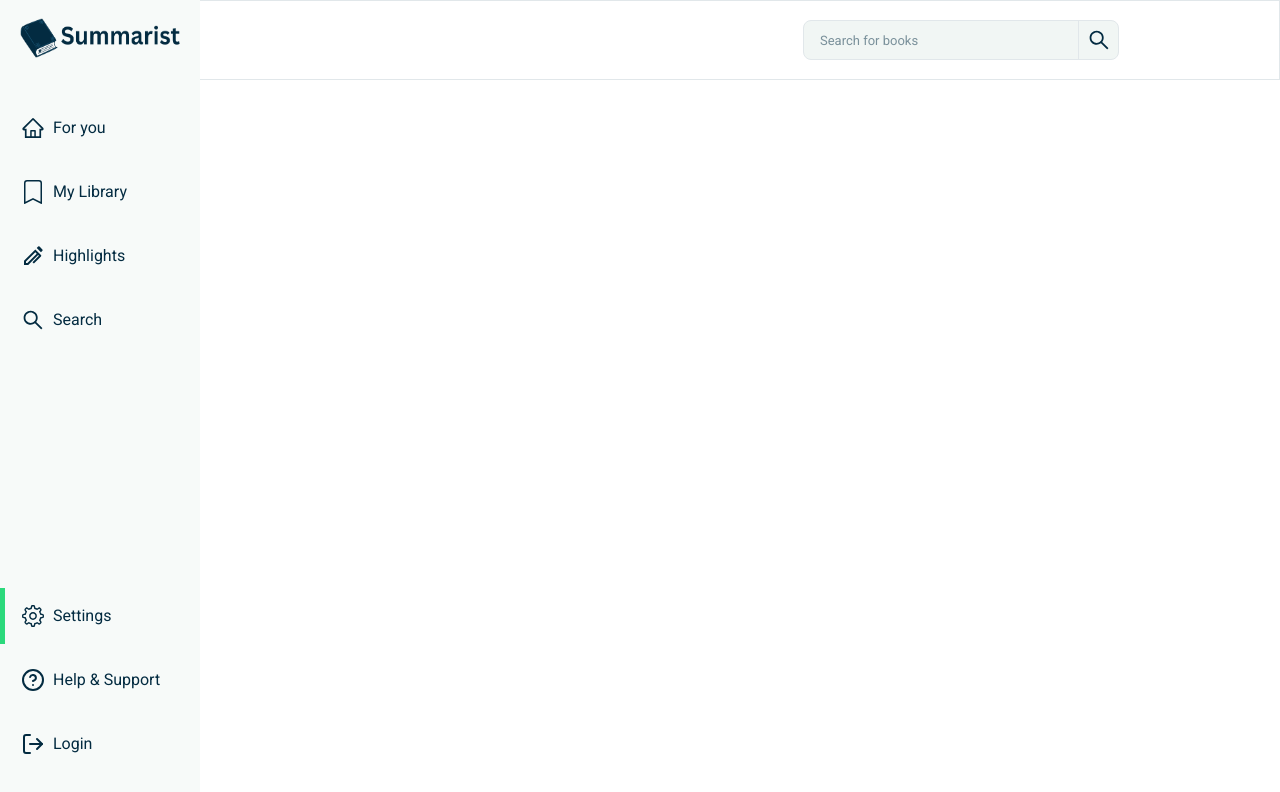
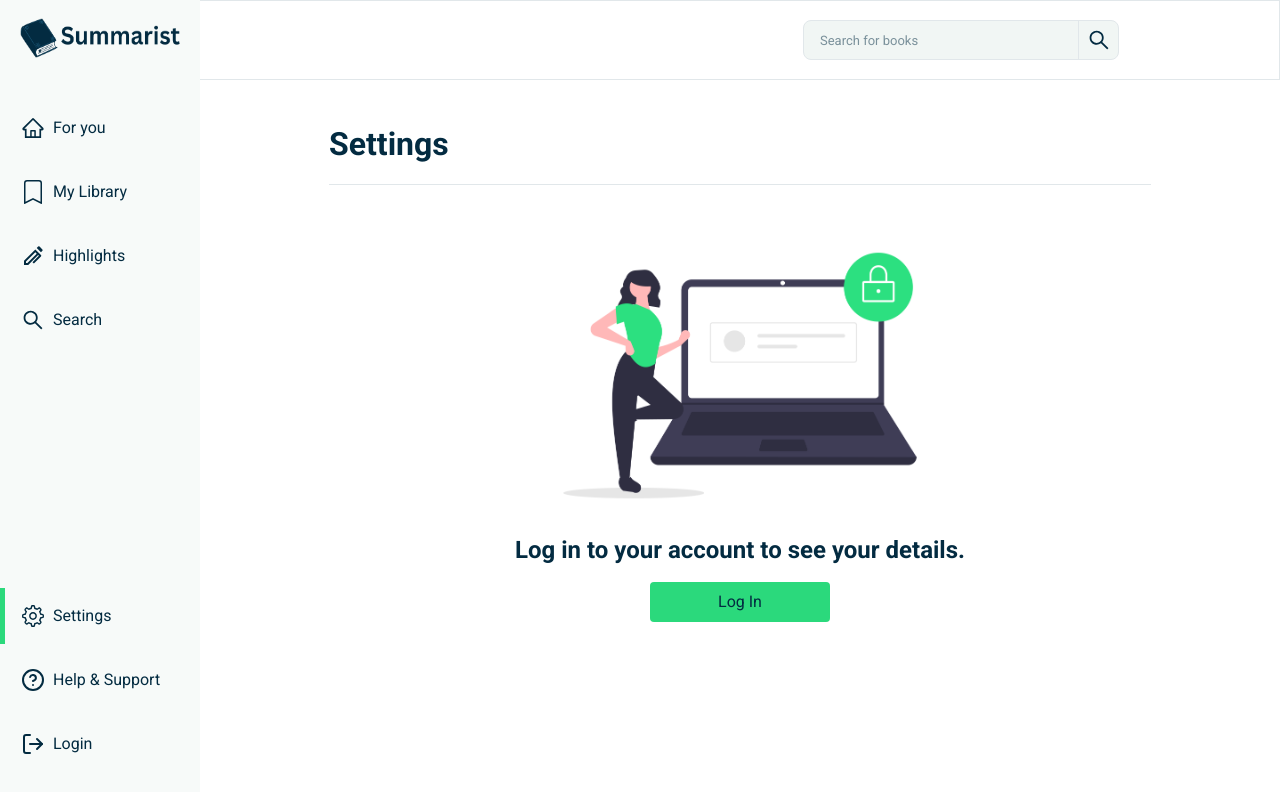
Before and after one commit to Elisandrosams/Advanced-Internship, a Next.js app in the folder internship-advanced/: page /Settings in a window 1280 px wide. Shown: the top 792 px of the page. Built offline with nearby package versions, Linux system fonts and the light colour scheme; no server answers.

Commit message:
added global auth and subscription status, finished book page and settings page

```diff
--- a/internship-advanced/Components/bookCard.tsx
+++ b/internship-advanced/Components/bookCard.tsx
@@ -1,6 +1,7 @@
 "use client";
 
 import Link from "next/link";
+import { useAuth } from '@/context/AuthContext';
 
 interface Book {
   id: string;
@@ -10,17 +11,21 @@ interface Book {
   imageLink: string;
   averageRating?: number;
   audioLink?: string;
+  subscriptionRequired?: boolean;
 }
 
 export default function BookCard({ book }: { book: Book }) {
 
-
+const { user, loading, subscriptionPlan } = useAuth();
 
 
   return (
       <Link
       href={`/book/${book.id}`}
       className="relative snap-start max-w-50 w-full pt-8 pb-3 px-3 rounded-sm">
+        {subscriptionPlan === 'basic' && book.subscriptionRequired && (
+          <div className="bg-primary w-fit h-4.5 absolute top-0 right-0 text-white text-[10px] flex items-center px-2 rounded-[20px]">Premium</div>
+        )}
         <figure className="w-43 h-43 mb-2">
           <img className="w-full h-full" src={book.imageLink} />
         </figure>
--- a/internship-advanced/Components/sidebar.tsx
+++ b/internship-advanced/Components/sidebar.tsx
@@ -2,34 +2,30 @@
 
 import Link from "next/link";
 import { usePathname } from "next/navigation";
-import { initFirebase } from "../app/firebase";
-import { getAuth, onAuthStateChanged, User } from "firebase/auth";
-import { useState, useEffect } from "react";
+import { useState } from "react";
 import LoginModal from "@/Components/loginModal";
+import { useAuth } from "@/context/AuthContext";
 
 export default function SideBar() {
   const [isModalOpen, setIsModalOpen] = useState(false);
-  const [user, setUser] = useState<User | null>(null);
+  const { user, logout } = useAuth();
   const pathname = usePathname();
+
   const isForYou = pathname === "/For-You";
   const isLibrary = pathname === "/Library";
   const isSettings = pathname === "/Settings";
-  const fire = initFirebase();
-  const auth = getAuth(fire);
 
-  useEffect(() => {
-    const unsubscribe = onAuthStateChanged(auth, (user) => {
-      setUser(user);
-    });
-    return () => unsubscribe();
-  }, [auth]);
 
   const signIn = () => {
     setIsModalOpen(true);
   };
-  const signOut = () => {
-    auth.signOut();
-    setIsModalOpen(false);
+  const signOut = async () => {
+    try {
+      await logout();
+      setIsModalOpen(false);
+    } catch (error) {
+      console.error("Failed to log out", error);
+    }
   };
 
   return (
--- a/internship-advanced/app/Settings/page.tsx
+++ b/internship-advanced/app/Settings/page.tsx
@@ -1,11 +1,44 @@
+"use client";
+
 import SideBar from "@/Components/sidebar";
 import SearchBar from "@/Components/searchbar";
+import LoginModal from "@/Components/loginModal";
+
+import { useState } from "react";
+import { useAuth } from '@/context/AuthContext';
+import Link from "next/link";
 
 export default function Settings() {
+  const [isModalOpen, setIsModalOpen] = useState(false);
+  const { user, loading, subscriptionPlan } = useAuth();
+
   return (
     <div>
+      <LoginModal isOpen={isModalOpen} onClose={() => setIsModalOpen(false)} />
       <SideBar />
       <SearchBar />
+      <div className="w-full py-10">
+        <div className="max-w-267.5 w-full mx-auto pr-6 pl-56">
+          <div className="text-left border-b border-[#e1e7ea] pb-4 font-bold text-[32px] text-primary mb-8">Settings</div>
+          {!user && !loading ? (
+        <div className="max-w-115 flex flex-col items-center mx-auto">
+          <img src="/login.png" className="w-full h-full" />
+          <div className="text-primary text-2xl font-bold text-center mb-4">Log in to your account to see your details.</div>
+          <button onClick={() => setIsModalOpen(true)} className="bg-highlight text-primary h-10 rounded text-base w-fit min-w-45 transition-bg duration-200 hover:bg-active">Log In</button>
+        </div>
+      ) : (
+        <>
+          <div className="flex flex-col gap-2 mb-8 border-b border-[#e1e7ea] pb-6">
+            <div className="text-lg font-bold text-primary">Your Subscription plan</div>
+            <div className="text-primary">{subscriptionPlan}</div>
+            {subscriptionPlan === 'basic' && (<Link href="/choose-plan" className="flex items-center justify-center bg-highlight text-primary h-10 rounded text-base w-25 min-w-45 transition-bg duration-200 hover:bg-active">Upgrade to Premium</Link>)}
+          </div>
+          <div className="flex flex-col gap-2 pb-6">
+            <div className="text-lg font-bold text-primary">Email</div>
+            <div className="text-primary">{user?.email}</div>
+          </div></>)}
+        </div>
+      </div>
     </div>
   );
 }
--- a/internship-advanced/app/book/[id]/page.tsx
+++ b/internship-advanced/app/book/[id]/page.tsx
@@ -1,18 +1,33 @@
 "use client";
 import { useEffect, useState } from "react";
-import { useParams } from "next/navigation";
+import { useParams, useRouter } from "next/navigation";
+import { useAuth } from "@/context/AuthContext";
+import LoginModal from "@/Components/loginModal";
 import SideBar from "@/Components/sidebar";
 import SearchBar from "@/Components/searchbar";
 
 export default function getBook() {
+  const [isModalOpen, setIsModalOpen] = useState(false);
+  const router = useRouter();
+  const { user, subscriptionPlan } = useAuth();
   const params = useParams();
   const bookId = params.id;
   const [book, setBook] = useState<any>([]);
 
+  const handleReadClick = () => {
+    if (user) {
+      router.push(`/player/${params.id}`);
+    } else {
+      setIsModalOpen(true);
+    }
+  };
+
   useEffect(() => {
     if (bookId) {
       const fetchBook = async () => {
-        const response = await fetch(`https://us-central1-summaristt.cloudfunctions.net/getBook?id=${bookId}`);
+        const response = await fetch(
+          `https://us-central1-summaristt.cloudfunctions.net/getBook?id=${bookId}`,
+        );
         const data = await response.json();
         console.log(data);
         setBook(data);
@@ -21,19 +36,24 @@ export default function getBook() {
     }
   }, [bookId]);
 
-
   return (
     <main>
+      <LoginModal isOpen={isModalOpen} onClose={() => setIsModalOpen(false)} />
       <SideBar />
       <SearchBar />
-      <div className="max-w-267.5 w-full mx-auto pr-6 pl-56">
-        <div className="w-full py-10">
+      <div className="w-full py-10">
+        <div className="max-w-267.5 w-full mx-auto pr-6 pl-56">
           <div className="flex gap-8 max-[992px]:flex-col max-[992px]:gap-4">
             <div className="w-full max-[992px]:order-1">
               <div className="text-primary mb-4 font-semibold text-[32px]">
-                {book?.title}
+                {book?.title}{" "}
+                {book?.subscriptionRequired && (
+                  <span className="text-primary">(Premium)</span>
+                )}
               </div>
-              <div className="text-primary mb-4 font-semibold">{book?.author}</div>
+              <div className="text-primary mb-4 font-semibold">
+                {book?.author}
+              </div>
               <div className="text-primary mb-4 font-light text-xl">
                 {book?.subTitle}
               </div>
@@ -109,7 +129,21 @@ export default function getBook() {
                 </div>
               </div>
               <div className="flex mb-6 gap-4">
-                <button className="flex items-center justify-center w-36 h-12 bg-primary text-white text-base cursor-pointer rounded-sm gap-2 transition-opacity hover:opacity-80 duration-200">
+                <button
+                  onClick={() => {
+                    if (!user) {
+                      setIsModalOpen(true);
+                    } else if (
+                      subscriptionPlan !== "basic" ||
+                      !book?.subscriptionRequired
+                    ) {
+                      handleReadClick();
+                    } else {
+                      router.push("/choose-plan");
+                    }
+                  }}
+                  className="flex items-center justify-center w-36 h-12 bg-primary text-white text-base cursor-pointer rounded-sm gap-2 transition-opacity hover:opacity-80 duration-200"
+                >
                   <div className="flex">
                     <svg
                       stroke="currentColor"
@@ -124,7 +158,21 @@ export default function getBook() {
                   </div>
                   <div>Read</div>
                 </button>
-                <button className="flex items-center justify-center w-36 h-12 bg-primary text-white text-base cursor-pointer rounded-sm gap-2 transition-opacity hover:opacity-80 duration-200">
+                <button
+                  onClick={() => {
+                    if (!user) {
+                      setIsModalOpen(true);
+                    } else if (
+                      subscriptionPlan !== "basic" ||
+                      !book?.subscriptionRequired
+                    ) {
+                      handleReadClick();
+                    } else {
+                      router.push("/choose-plan");
+                    }
+                  }}
+                  className="flex items-center justify-center w-36 h-12 bg-primary text-white text-base cursor-pointer rounded-sm gap-2 transition-opacity hover:opacity-80 duration-200"
+                >
                   <div className="flex">
                     <svg
                       stroke="currentColor"
@@ -155,13 +203,21 @@ export default function getBook() {
                 </div>
                 <div>Add title to My Library</div>
               </div>
-              <div className="text-lg text-primary mb-4 font-semibold">What's it about?</div>
+              <div className="text-lg text-primary mb-4 font-semibold">
+                What's it about?
+              </div>
               <div className="flex flex-wrap mb-4 gap-4">
-                <div className="bg-[#f1f6f4] flex h-12 items-center cursor-not-allowed text-primary font-medium px-4 rounded">{book?.tags?.[0]}</div>
-                <div className="bg-[#f1f6f4] flex h-12 items-center cursor-not-allowed text-primary font-medium px-4 rounded">{book?.tags?.[1]}</div>
+                <div className="bg-[#f1f6f4] flex h-12 items-center cursor-not-allowed text-primary font-medium px-4 rounded">
+                  {book?.tags?.[0]}
+                </div>
+                <div className="bg-[#f1f6f4] flex h-12 items-center cursor-not-allowed text-primary font-medium px-4 rounded">
+                  {book?.tags?.[1]}
+                </div>
               </div>
               <div className="text-primary mb-4">{book?.bookDescription}</div>
-              <h2 className="text-lg text-primary mb-4 font-semibold">About the author</h2>
+              <h2 className="text-lg text-primary mb-4 font-semibold">
+                About the author
+              </h2>
               <div className="text-primary">{book?.authorDescription}</div>
             </div>
             <div className="max-[992px]:flex max-[992px]:justify-center">
--- a/internship-advanced/app/firebase.tsx
+++ b/internship-advanced/app/firebase.tsx
@@ -1,5 +1,6 @@
 // Import the functions you need from the SDKs you need
 import { initializeApp } from "firebase/app";
+import { getAuth } from "firebase/auth";
 // TODO: Add SDKs for Firebase products that you want to use
 // https://firebase.google.com/docs/web/setup#available-libraries
 
@@ -16,6 +17,8 @@ const firebaseConfig = {
 // Initialize Firebase
 const fire = initializeApp(firebaseConfig);
 
+export const auth = getAuth(fire);
+
 export const initFirebase = () => {
     return fire;
 };
--- a/internship-advanced/app/layout.tsx
+++ b/internship-advanced/app/layout.tsx
@@ -1,5 +1,6 @@
 
 import { Roboto } from "next/font/google";
+import { AuthProvider } from "@/context/AuthContext";
 import "./globals.css";
 
 const roboto = Roboto({
@@ -14,7 +15,11 @@ const roboto = Roboto({
 export default function RootLayout({ children }: { children: React.ReactNode }) {
   return (
     <html lang="en" className={roboto.variable}>
-      <body>{children}</body>
+      <body className={roboto.className}>
+        <AuthProvider>
+          {children}
+        </AuthProvider>
+      </body>
     </html>
   );
 }
--- /dev/null
+++ b/internship-advanced/context/AuthContext.tsx
@@ -0,0 +1,56 @@
+'use client';
+import { createContext, useContext, useEffect, useState, ReactNode } from 'react';
+import { onAuthStateChanged, User, signOut as firebaseSignOut } from 'firebase/auth';
+import { auth } from '@/app/firebase';
+
+type PlanType = 'basic' | 'premium' | 'premium-plus';
+
+interface AuthContextType {
+  user: User | null;
+  loading: boolean;
+  subscriptionPlan: PlanType;
+  logout: () => Promise<void>;
+}
+
+const AuthContext = createContext<AuthContextType | undefined>(undefined);
+
+export function AuthProvider({ children }: { children: ReactNode }) {
+  const [user, setUser] = useState<User | null>(null);
+  const [loading, setLoading] = useState(true);
+  const [subscriptionPlan, setSubscriptionPlan] = useState<PlanType>('basic');
+
+  useEffect(() => {
+    const unsubscribe = onAuthStateChanged(auth, (currentUser) => {
+      setUser(currentUser);
+      if (currentUser) {
+        if (currentUser.email === 'guest@summarist.com') {
+          setSubscriptionPlan('premium-plus');
+        } else {
+          setSubscriptionPlan('basic');
+        }
+      } else {
+        setSubscriptionPlan('basic');
+      }
+      setLoading(false);
+    });
+    return () => unsubscribe();
+  }, []);
+
+  const logout = async () => {
+    await firebaseSignOut(auth);
+  };
+
+  return (
+    <AuthContext.Provider value={{ user, loading, subscriptionPlan, logout }}>
+      {children}
+    </AuthContext.Provider>
+  );
+}
+
+export function useAuth() {
+  const context = useContext(AuthContext);
+  if (context === undefined) {
+    throw new Error('useAuth must be used within an AuthProvider');
+  }
+  return context;
+}
```
Also changed, not shown: internship-advanced/Components/loginModal.tsx (+16 -9 lines), internship-advanced/app/choose-plan/page.tsx (added, +9 -0 lines), internship-advanced/app/player/[id]/page.tsx (added, +10 -0 lines).
